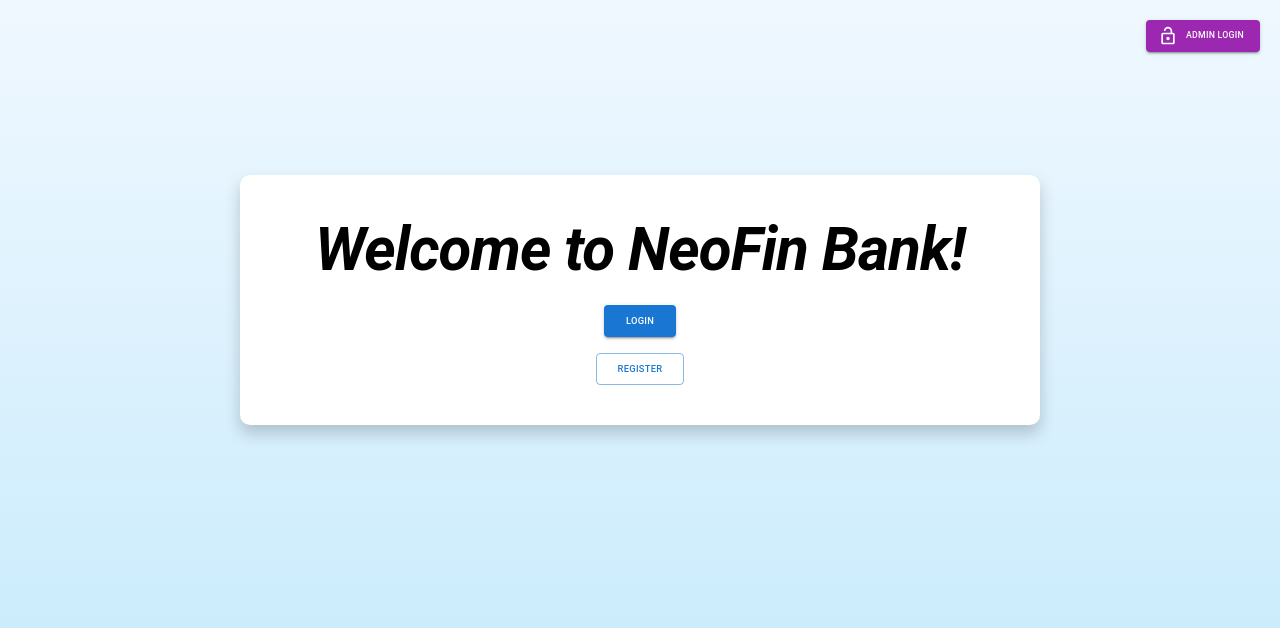
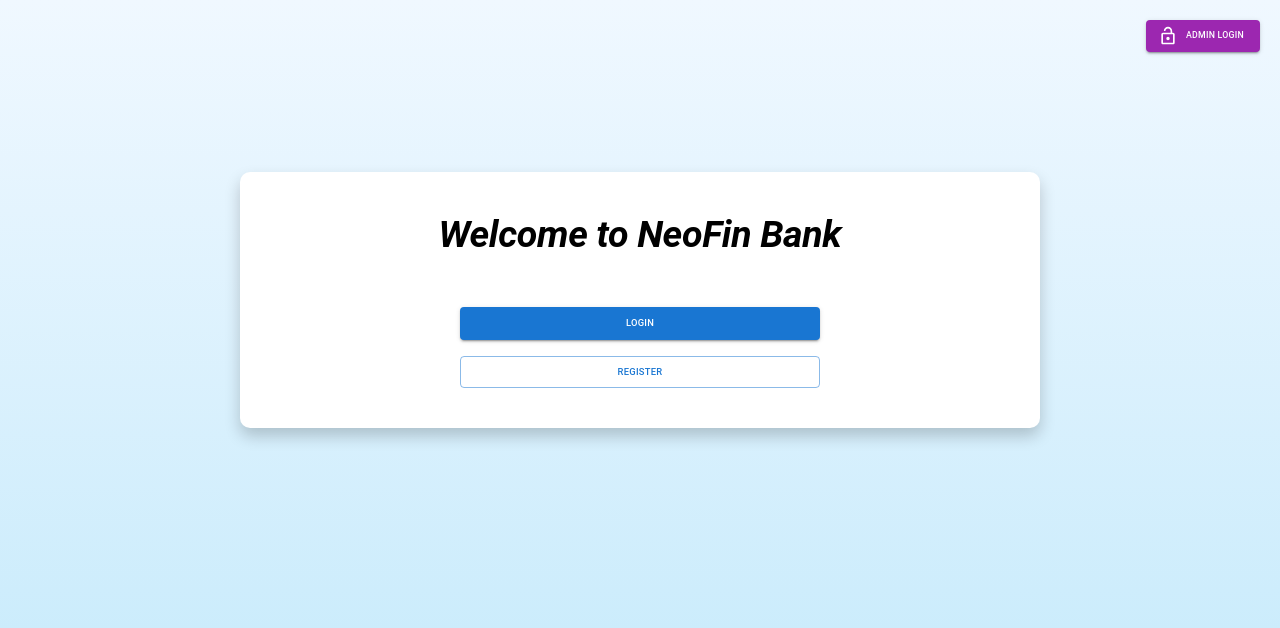
Before and after one commit to BANK-APP-GROUP-4/frontend, a React (Create React App) app: page / in a window 1280 px wide. Shown: the top 628 px of the page. Built offline with nearby package versions, Linux system fonts and the light colour scheme.

Commit message:
UpdatedHomeScreen.js

```diff
--- a/src/screens/HomeScreen.js
+++ b/src/screens/HomeScreen.js
@@ -6,7 +6,7 @@ import { LockOpen } from "@mui/icons-material";
 const HomeScreen = () => {
     const isLoggedIn = localStorage.getItem("customer_token") ? true : false;
     const [animationText, setAnimationText] = useState("");
-    const welcomeText = "Welcome to NeoFin Bank!";
+    const welcomeText = "Welcome to NeoFin Bank";
 
     useEffect(() => {
         const textInterval = setInterval(() => {
@@ -46,12 +46,12 @@ const HomeScreen = () => {
                 }}
             >
                 <Typography
-                    variant="h1" // Increased font size by 2 sizes
+                    variant="h2" // Increased font size by 2 sizes
                     style={{
-                        fontStyle: "italic",
+
                         fontWeight: "bold",
                         color: "#000",
-                        marginBottom: "20px", // Increased space between text and buttons
+                        marginBottom: "50px", // Increased space between text and buttons
                     }}
                 >
                     <i>{animationText}</i>
@@ -78,6 +78,7 @@ const HomeScreen = () => {
                                     variant="contained"
                                     color="primary"
                                     size="large" // Increased button size
+                                    style = {{width: "50%"}}
                                 >
                                     Login
                                 </Button>
@@ -89,6 +90,7 @@ const HomeScreen = () => {
                                     variant="outlined"
                                     color="primary"
                                     size="large" // Increased button size
+                                    style = {{width: "50%"}}
                                 >
                                     Register
                                 </Button>
```
